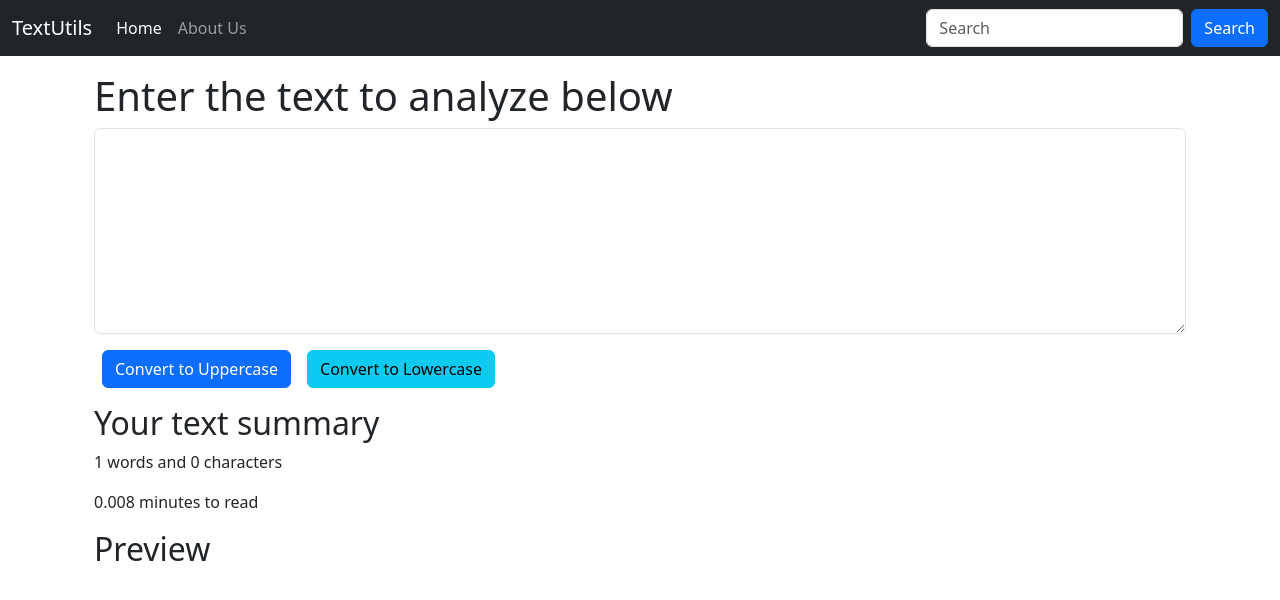
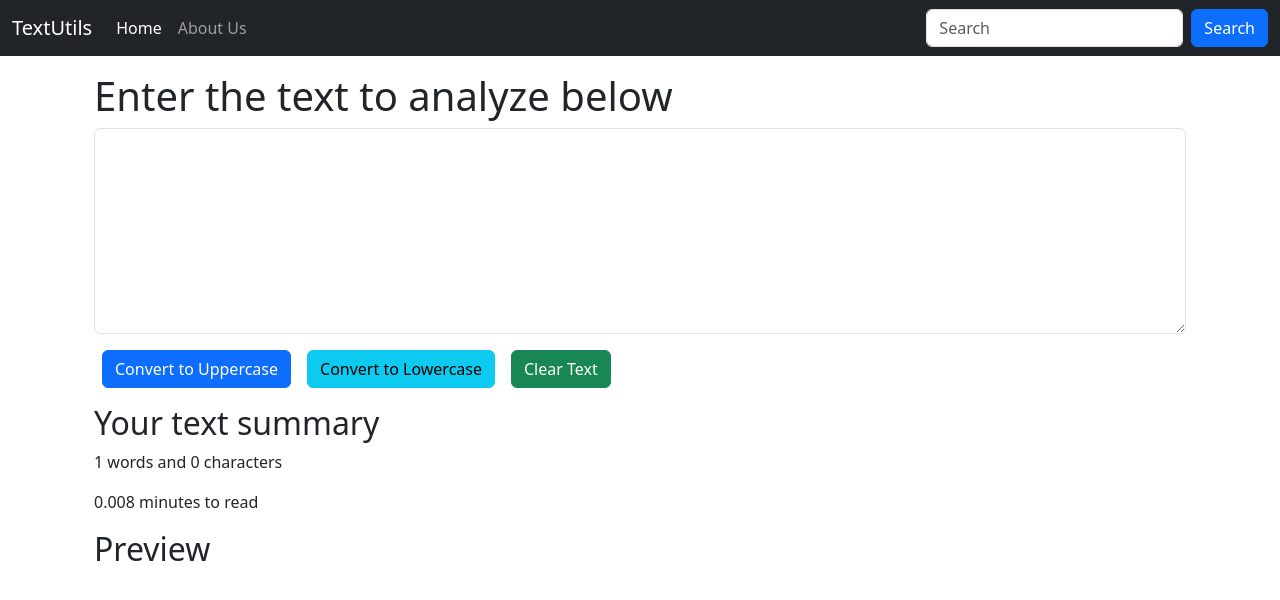
Before and after one commit to msaddam1/react_project_01, a React (Create React App) app: page / in a window 1280 px wide. Shown: the top 600 px of the page. Built offline with nearby package versions, Linux system fonts and the light colour scheme.

Commit message:
enhanched

```diff
--- a/src/components/TextForm.js
+++ b/src/components/TextForm.js
@@ -7,6 +7,10 @@
     }
     const handleLowClick=()=>{
         let newText=text.toLowerCase();
+        setText(newText);
+    }
+    const handleClClick=()=>{
+        let newText='';
         setText(newText);
     }
     const handleOnChange =(event)=>{
@@ -23,6 +27,7 @@
             </div>
             <button className="btn btn-primary mx-2" onClick={handleUpClick}>Convert to Uppercase</button>
             <button className="btn btn-info mx-2" onClick={handleLowClick}>Convert to Lowercase</button>
+            <button className="btn btn-success mx-2" onClick={handleClClick}>Clear Text</button>
         </div>
         <div className="container my-3">
             <h2>Your text summary</h2>
```
